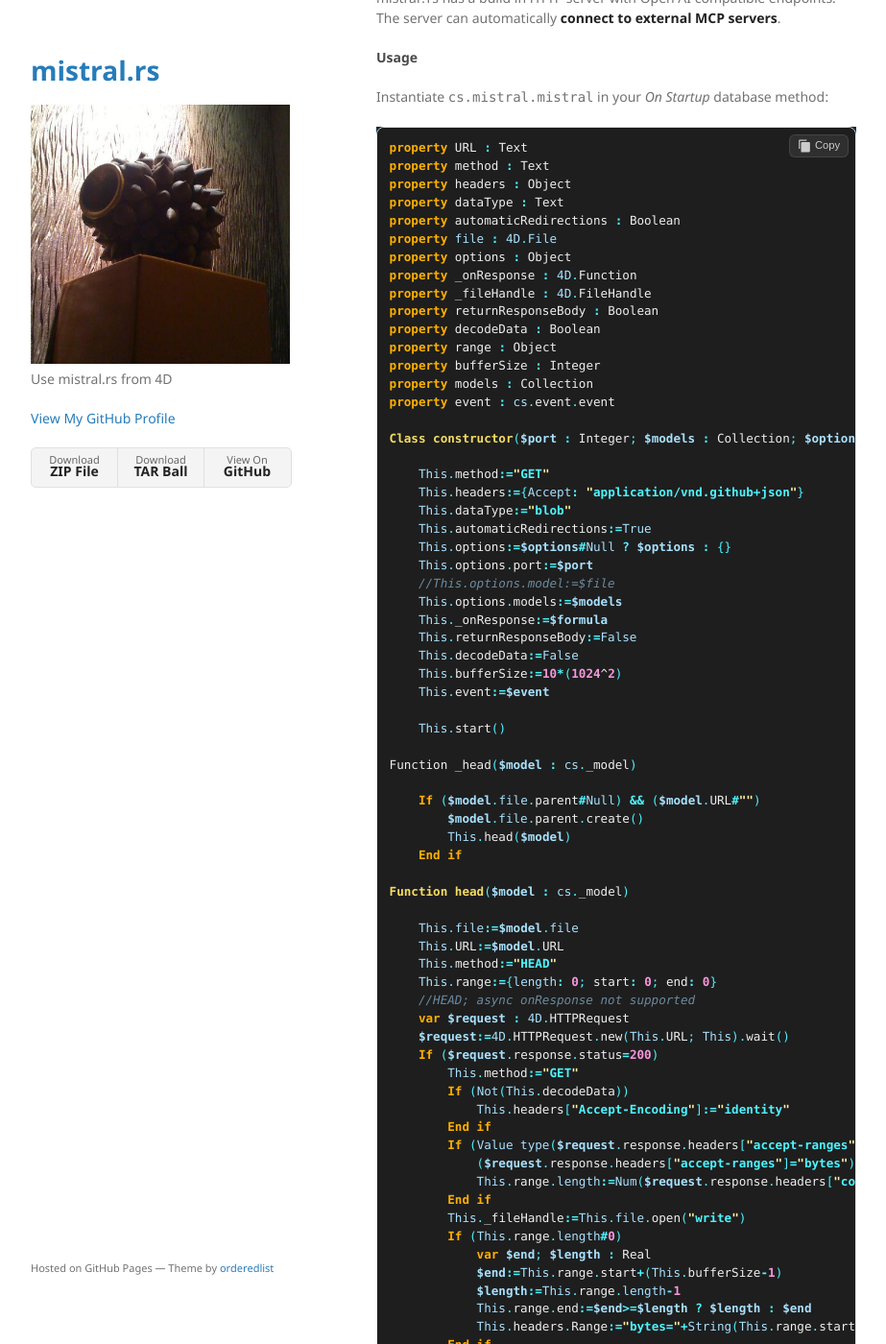
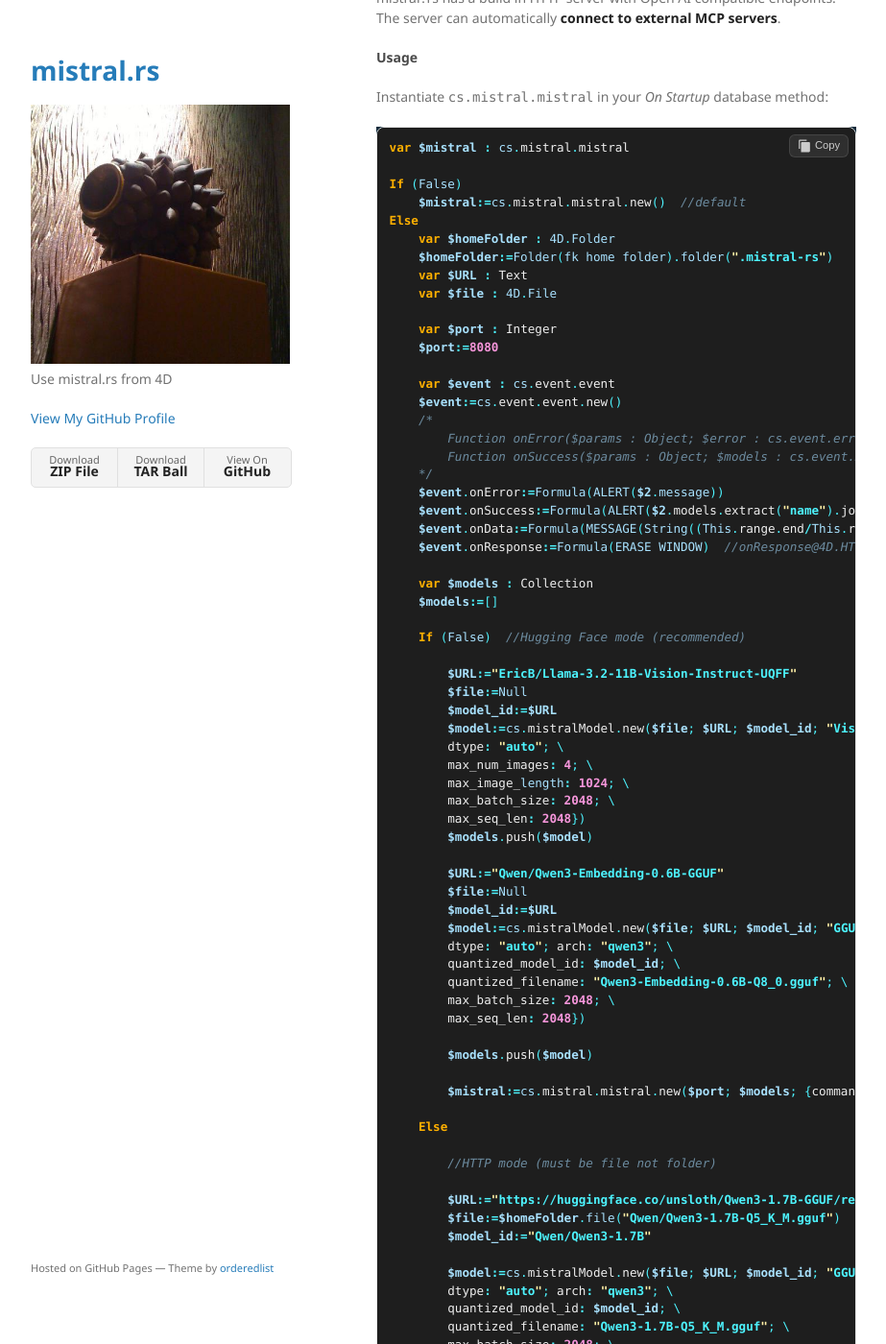
Before and after one commit to miyako/mistral-rs, a Jekyll site: the page built from index.md, in a window 1280 px wide and 1400 px high, scrolled down 395 px. Shown: the whole window at 96% size, without its empty margins (178-1101 px from the left). Built offline with Jekyll 4.4.1, drawn with Linux system fonts in a browser that asks for light colours; some of the changed text lies outside the part shown.

Commit message:
Update index.md

````diff
--- a/index.md
+++ b/index.md
@@ -22,178 +22,94 @@ mistral․rs has a build in HTTP server with Open AI compatible endpoints. The s
 Instantiate `cs.mistral.mistral` in your *On Startup* database method:
 
 ```4d
-property URL : Text
-property method : Text
-property headers : Object
-property dataType : Text
-property automaticRedirections : Boolean
-property file : 4D.File
-property options : Object
-property _onResponse : 4D.Function
-property _fileHandle : 4D.FileHandle
-property returnResponseBody : Boolean
-property decodeData : Boolean
-property range : Object
-property bufferSize : Integer
-property models : Collection
-property event : cs.event.event
+var $mistral : cs.mistral.mistral
 
-Class constructor($port : Integer; $models : Collection; $options : Object; $formula : 4D.Function; $event : cs.event.event)
+If (False)
+    $mistral:=cs.mistral.mistral.new()  //default
+Else
+    var $homeFolder : 4D.Folder
+    $homeFolder:=Folder(fk home folder).folder(".mistral-rs")
+    var $URL : Text
+    var $file : 4D.File
 
-    This.method:="GET"
-    This.headers:={Accept: "application/vnd.github+json"}
-    This.dataType:="blob"
-    This.automaticRedirections:=True
-    This.options:=$options#Null ? $options : {}
-    This.options.port:=$port
-    //This.options.model:=$file
-    This.options.models:=$models
-    This._onResponse:=$formula
-    This.returnResponseBody:=False
-    This.decodeData:=False
-    This.bufferSize:=10*(1024^2)
-    This.event:=$event
+    var $port : Integer
+    $port:=8080
 
-    This.start()
+    var $event : cs.event.event
+    $event:=cs.event.event.new()
+    /*
+        Function onError($params : Object; $error : cs.event.error)
+        Function onSuccess($params : Object; $models : cs.event.models)
+    */
+    $event.onError:=Formula(ALERT($2.message))
+    $event.onSuccess:=Formula(ALERT($2.models.extract("name").join(",")+" loaded!"))
+    $event.onData:=Formula(MESSAGE(String((This.range.end/This.range.length)*100; "###.00%")))  //onData@4D.HTTPRequest
+    $event.onResponse:=Formula(ERASE WINDOW)  //onResponse@4D.HTTPRequest
 
-Function _head($model : cs._model)
+    var $models : Collection
+    $models:=[]
 
-    If ($model.file.parent#Null) && ($model.URL#"")
-        $model.file.parent.create()
-        This.head($model)
+    If (False)  //Hugging Face mode (recommended)
+
+        $URL:="EricB/Llama-3.2-11B-Vision-Instruct-UQFF"
+        $file:=Null
+        $model_id:=$URL
+        $model:=cs.mistralModel.new($file; $URL; $model_id; "VisionPlain"; {\
+        dtype: "auto"; \
+        max_num_images: 4; \
+        max_image_length: 1024; \
+        max_batch_size: 2048; \
+        max_seq_len: 2048})
+        $models.push($model)
+
+        $URL:="Qwen/Qwen3-Embedding-0.6B-GGUF"
+        $file:=Null
+        $model_id:=$URL
+        $model:=cs.mistralModel.new($file; $URL; $model_id; "GGUF"; {\
+        dtype: "auto"; arch: "qwen3"; \
+        quantized_model_id: $model_id; \
+        quantized_filename: "Qwen3-Embedding-0.6B-Q8_0.gguf"; \
+        max_batch_size: 2048; \
+        max_seq_len: 2048})
+
+        $models.push($model)
+
+        $mistral:=cs.mistral.mistral.new($port; $models; {command: "multi-model"}; $event)
+
+    Else
+
+        //HTTP mode (must be file not folder)
+
+        $URL:="https://huggingface.co/unsloth/Qwen3-1.7B-GGUF/resolve/main/Qwen3-1.7B-Q5_K_M.gguf"
+        $file:=$homeFolder.file("Qwen/Qwen3-1.7B-Q5_K_M.gguf")
+        $model_id:="Qwen/Qwen3-1.7B"
+
+        $model:=cs.mistralModel.new($file; $URL; $model_id; "GGUF"; {\
+        dtype: "auto"; arch: "qwen3"; \
+        quantized_model_id: $model_id; \
+        quantized_filename: "Qwen3-1.7B-Q5_K_M.gguf"; \
+        max_batch_size: 2048; \
+        max_seq_len: 2048})
+
+        $models.push($model)
+
+        $URL:="https://huggingface.co/Qwen/Qwen3-Embedding-0.6B-GGUF/resolve/main/Qwen3-Embedding-0.6B-Q8_0.gguf"
+        $file:=$homeFolder.file("Qwen/Qwen3-Embedding-0.6B-Q8_0.gguf")
+        $model_id:="Qwen/Qwen3-Embedding-0.6B"
+
+        $model:=cs.mistralModel.new($file; $URL; $model_id; "GGUF"; {\
+        dtype: "auto"; arch: "qwen3"; \
+        quantized_model_id: $model_id; \
+        quantized_filename: "Qwen3-Embedding-0.6B-Q8_0.gguf"; \
+        max_batch_size: 2048; \
+        max_seq_len: 2048})
+
+        $models.push($model)
+
+        $mistral:=cs.mistral.mistral.new($port; $models; {command: "multi-model"}; $event)
+
     End if
-
-Function head($model : cs._model)
-
-    This.file:=$model.file
-    This.URL:=$model.URL
-    This.method:="HEAD"
-    This.range:={length: 0; start: 0; end: 0}
-    //HEAD; async onResponse not supported
-    var $request : 4D.HTTPRequest
-    $request:=4D.HTTPRequest.new(This.URL; This).wait()
-    If ($request.response.status=200)
-        This.method:="GET"
-        If (Not(This.decodeData))
-            This.headers["Accept-Encoding"]:="identity"
-        End if
-        If (Value type($request.response.headers["accept-ranges"])=Is text) && \
-            ($request.response.headers["accept-ranges"]="bytes")
-            This.range.length:=Num($request.response.headers["content-length"])
-        End if
-        This._fileHandle:=This.file.open("write")
-        If (This.range.length#0)
-            var $end; $length : Real
-            $end:=This.range.start+(This.bufferSize-1)
-            $length:=This.range.length-1
-            This.range.end:=$end>=$length ? $length : $end
-            This.headers.Range:="bytes="+String(This.range.start)+"-"+String(This.range.end)
-        End if
-        4D.HTTPRequest.new(This.URL; This)
-    End if
-
-Function start()
-
-    var $URLs : Collection
-    $URLs:=This.options.models.filter(Formula(Value type($1.value)=Is text))
-
-    var $_model : cs._model
-    $_model:=This.options.models.query("file.exists == :1"; False).first()
-
-    Case of
-        : ($_model#Null)
-
-            This._head($_model)
-
-        : ($URLs.length#0)
-            //hugging face mode
-            var $URL : Text
-            $URL:=$URLs[0]
-            This.options.model:=$URL
-            This.file:={name: $URL}
-            This.start()
-
-        Else
-
-            var $mistral : cs.workers.worker
-            $mistral:=cs.workers.worker.new(cs._server)
-            $mistral.start(This.options.port; This.options)
-
-            If (This.event#Null) && (OB Instance of(This.event; cs.event.event))
-                var $model : cs.event.model
-                var $_models : Collection
-                $_models:=[]
-                For each ($_model; This.options.models)
-                    $model:=cs.event.model.new($_model.model_id; Not($_model.file.exists))
-                    $_models.push($model)
-                End for each
-                var $models : cs.event.models
-                $models:=cs.event.models.new($_models)
-                This.event.onSuccess.call(This; This.options; $models)
-            End if
-
-    End case
-
-Function terminate()
-
-    var $mistral : cs.workers.worker
-    $mistral:=cs.workers.worker.new()
-    $mistral.terminate()
-
-Function onData($request : 4D.HTTPRequest; $event : Object)
-
-    If ($request.dataType="blob") && ($event.data#Null)
-        This._fileHandle.writeBlob($event.data)
-    End if
-
-    If (This.event#Null) && (OB Instance of(This.event; cs.event.event))
-        This.event.onData.call(This; $request; $event)
-    End if
-
-Function onResponse($request : 4D.HTTPRequest; $event : Object)
-
-    If ($request.dataType="blob") && ($request.response.body#Null)
-        This._fileHandle.writeBlob($request.response.body)
-    End if
-
-    Case of
-        : (This.range.end=0)  //simple get
-            If ($request.response.status=200)
-                This._fileHandle:=Null
-                If (This.event#Null) && (OB Instance of(This.event; cs.event.event))
-                    This.event.onResponse.call(This; $request; $event)
-                End if
-                This.start()
-            End if
-        Else   //range get
-            If ([200; 206].includes($request.response.status))
-                This.range.start:=This._fileHandle.getSize()
-                If (This.range.start<This.range.length)
-                    var $end; $length : Real
-                    $end:=This.range.start+(This.bufferSize-1)
-                    $length:=This.range.length-1
-                    This.range.end:=$end>=$length ? $length : $end
-                    This.headers.Range:="bytes="+String(This.range.start)+"-"+String(This.range.end)
-                    4D.HTTPRequest.new(This.URL; This)
-                Else
-                    This._fileHandle:=Null
-                    If (This.event#Null) && (OB Instance of(This.event; cs.event.event))
-                        This.event.onResponse.call(This; $request; $event)
-                    End if
-                    This.start()
-                End if
-            End if
-
-    End case
-
-Function onError($request : 4D.HTTPRequest; $event : Object)
-
-    If (Value type(This._onResponse)=Is object) && (OB Instance of(This._onResponse; 4D.Function))
-        This._onResponse.call(This; {success: False})
-        This._fileHandle:=Null
-        This.file.delete()
-        This.terminate()
-    End if
+End if
 ```
 
 Unless the server is already running (in which case the costructor does nothing), the following procedure runs in the background:
````
